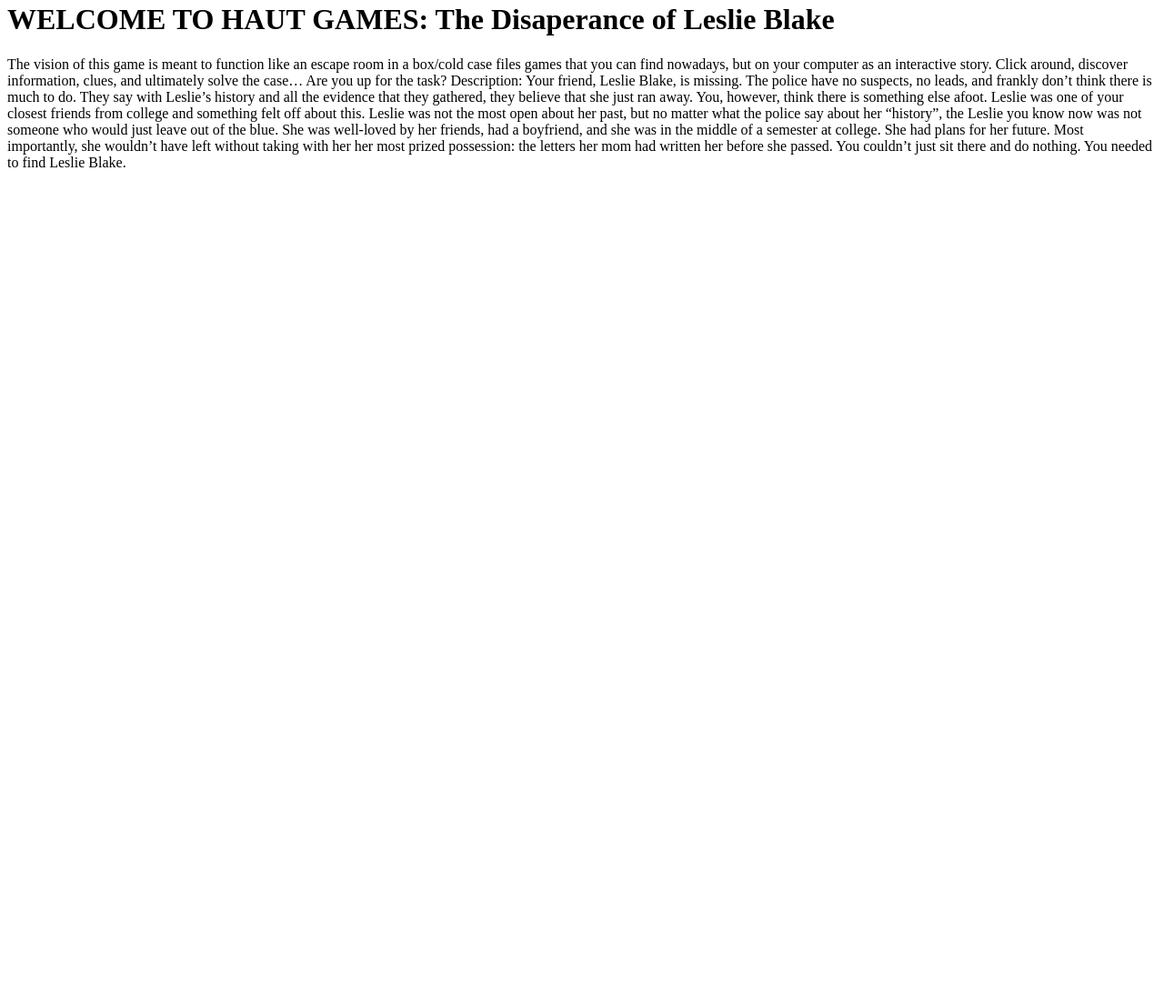
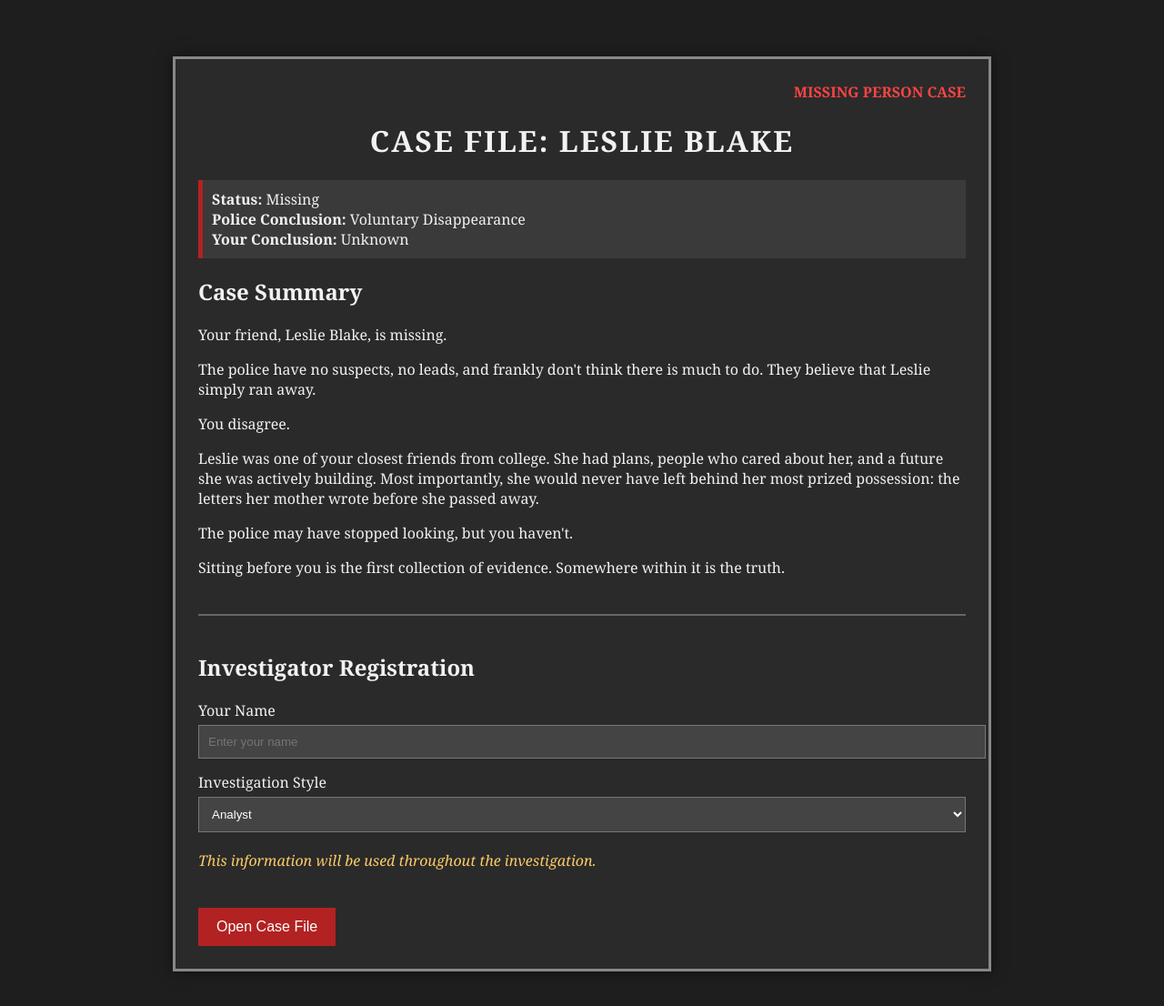
Before and after one commit to abigailhaut/summer_2026, a plain HTML site: page index.html in a window 1280 px wide. Shown: the part 18-1124 px from the top of the page at 91% size. Before the commit the page ends 800 px from the top, so only its background shows below. Drawn offline with Linux system fonts and the light colour scheme.

Commit message:
Update index.html

```diff
--- a/index.html
+++ b/index.html
@@ -1,23 +1,187 @@
 <!DOCTYPE html>
-<html>
+<html lang="en">
 <head>
-    <title>Opening Description</title>
+    <meta charset="UTF-8">
+    <meta name="viewport" content="width=device-width, initial-scale=1.0">
+    <title>Case File: Leslie Blake</title>
+
+    <style>
+        body {
+            font-family: Georgia, serif;
+            background-color: #1e1e1e;
+            color: #f2f2f2;
+            margin: 0;
+            padding: 0;
+        }
+
+        .container {
+            max-width: 900px;
+            margin: 50px auto;
+            padding: 30px;
+        }
+
+        .case-file {
+            background-color: #2a2a2a;
+            border: 3px solid #888;
+            padding: 25px;
+            box-shadow: 0 0 15px rgba(0,0,0,.5);
+        }
+
+        h1 {
+            text-align: center;
+            letter-spacing: 2px;
+        }
+
+        .status {
+            margin: 20px 0;
+            padding: 10px;
+            background-color: #3a3a3a;
+            border-left: 5px solid #b22222;
+        }
+
+        .profile-section {
+            margin-top: 40px;
+            padding-top: 20px;
+            border-top: 2px solid #666;
+        }
+
+        label {
+            display: block;
+            margin-top: 15px;
+        }
+
+        input, select {
+            width: 100%;
+            padding: 10px;
+            margin-top: 5px;
+            background: #444;
+            color: white;
+            border: 1px solid #777;
+        }
+
+        button {
+            margin-top: 25px;
+            padding: 12px 20px;
+            background-color: #b22222;
+            color: white;
+            border: none;
+            cursor: pointer;
+            font-size: 1rem;
+        }
+
+        button:hover {
+            background-color: #d62828;
+        }
+
+        .warning {
+            color: #ffcc66;
+            font-style: italic;
+            margin-top: 20px;
+        }
+
+        .file-stamp {
+            color: #ff4444;
+            text-align: right;
+            font-weight: bold;
+            margin-bottom: 20px;
+        }
+    </style>
 </head>
 <body>
-    <h1>WELCOME TO HAUT GAMES: The Disaperance of Leslie Blake</h1>
 
-    <p>
-      The vision of this game is meant to function like an escape room in a box/cold case files games that you can find nowadays,
-      but on your computer as an interactive story. Click around, discover information, clues, and ultimately solve the case… Are you up for the task?
+<div class="container">
+    <div class="case-file">
 
-      Description: Your friend, Leslie Blake, is missing. The police have no suspects, no leads, and frankly don’t think there is much to do. They say
-      with Leslie’s history and all the evidence that they gathered, they believe that she just ran away. You, however, think there is something else afoot.
-      Leslie was one of your closest friends from college and something felt off about this. Leslie was not the most open about her past, but no matter
-      what the police say about her “history”,  the Leslie you know now was not someone who would just leave out of the blue. She was well-loved by her
-      friends, had a boyfriend, and she was in the middle of a semester at college. She had plans for her future. Most importantly, she wouldn’t have
-      left without taking with her her most prized possession: the letters her mom had written her before she passed. You couldn’t just sit there and
-      do nothing. You needed to find Leslie Blake.
-    </p>
+        <div class="file-stamp">
+            MISSING PERSON CASE
+        </div>
+
+        <h1>CASE FILE: LESLIE BLAKE</h1>
+
+        <div class="status">
+            <strong>Status:</strong> Missing<br>
+            <strong>Police Conclusion:</strong> Voluntary Disappearance<br>
+            <strong>Your Conclusion:</strong> Unknown
+        </div>
+
+        <h2>Case Summary</h2>
+
+        <p>
+            Your friend, Leslie Blake, is missing.
+        </p>
+
+        <p>
+            The police have no suspects, no leads, and frankly don't think there is much to do.
+            They believe that Leslie simply ran away.
+        </p>
+
+        <p>
+            You disagree.
+        </p>
+
+        <p>
+            Leslie was one of your closest friends from college. She had plans, people who
+            cared about her, and a future she was actively building. Most importantly,
+            she would never have left behind her most prized possession:
+            the letters her mother wrote before she passed away.
+        </p>
+
+        <p>
+            The police may have stopped looking, but you haven't.
+        </p>
+
+        <p>
+            Sitting before you is the first collection of evidence.
+            Somewhere within it is the truth.
+        </p>
+
+        <div class="profile-section">
+            <h2>Investigator Registration</h2>
+
+            <label for="playerName">Your Name</label>
+            <input type="text" id="playerName" placeholder="Enter your name">
+
+            <label for="playerRole">Investigation Style</label>
+            <select id="playerRole">
+                <option value="Analyst">Analyst</option>
+                <option value="Researcher">Researcher</option>
+                <option value="Detective">Detective</option>
+                <option value="Journalist">Journalist</option>
+            </select>
+
+            <p class="warning">
+                This information will be used throughout the investigation.
+            </p>
+
+            <button onclick="beginCase()">
+                Open Case File
+            </button>
+        </div>
+
+    </div>
+</div>
+
+<script>
+function beginCase() {
+
+    const playerName =
+        document.getElementById("playerName").value.trim();
+
+    const playerRole =
+        document.getElementById("playerRole").value;
+
+    if(playerName === "") {
+        alert("Please enter your name.");
+        return;
+    }
+
+    localStorage.setItem("playerName", playerName);
+    localStorage.setItem("playerRole", playerRole);
+
+    // Change this later to your first evidence page
+    window.location.href = "caseboard.html";
+}
+</script>
 
 </body>
 </html>
```
